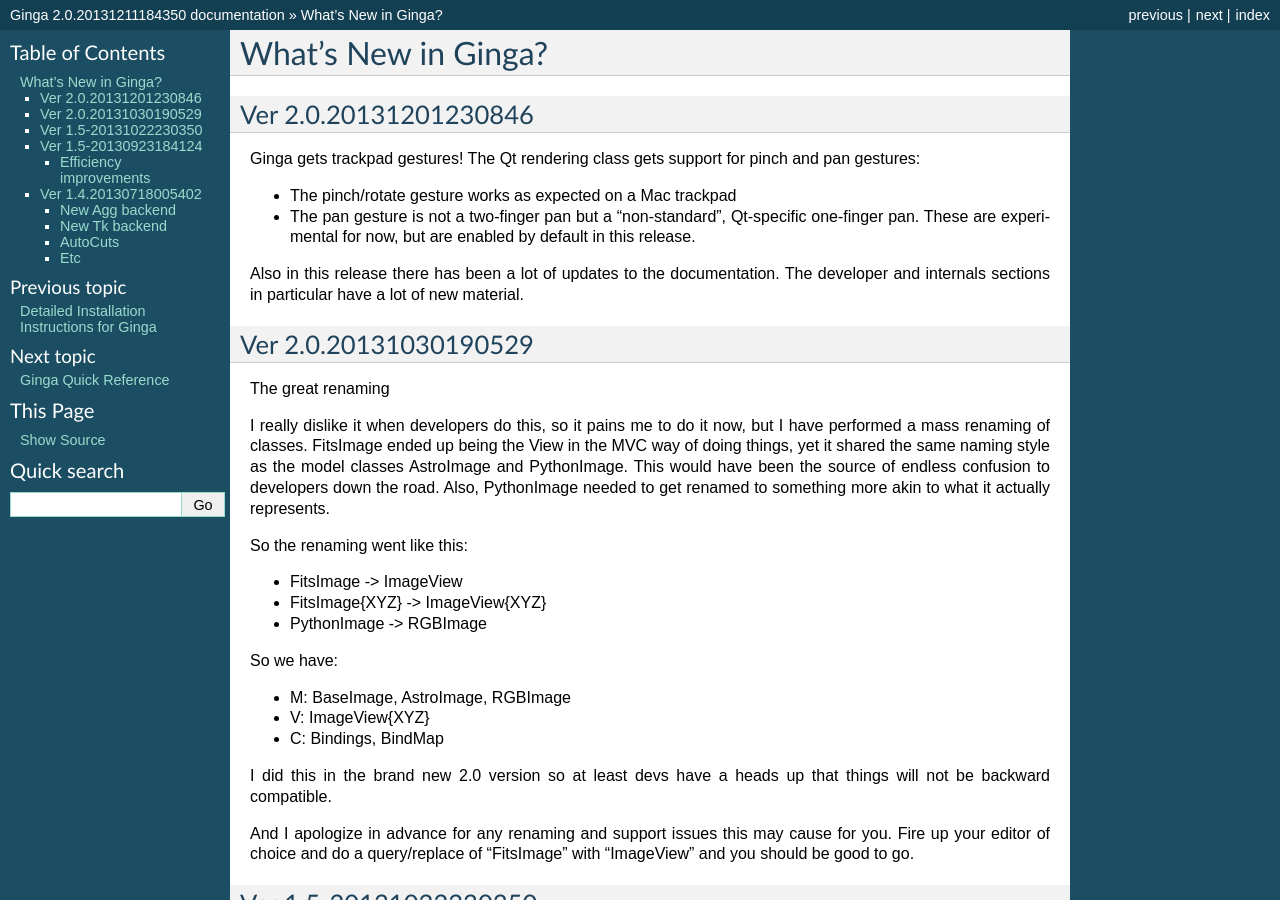
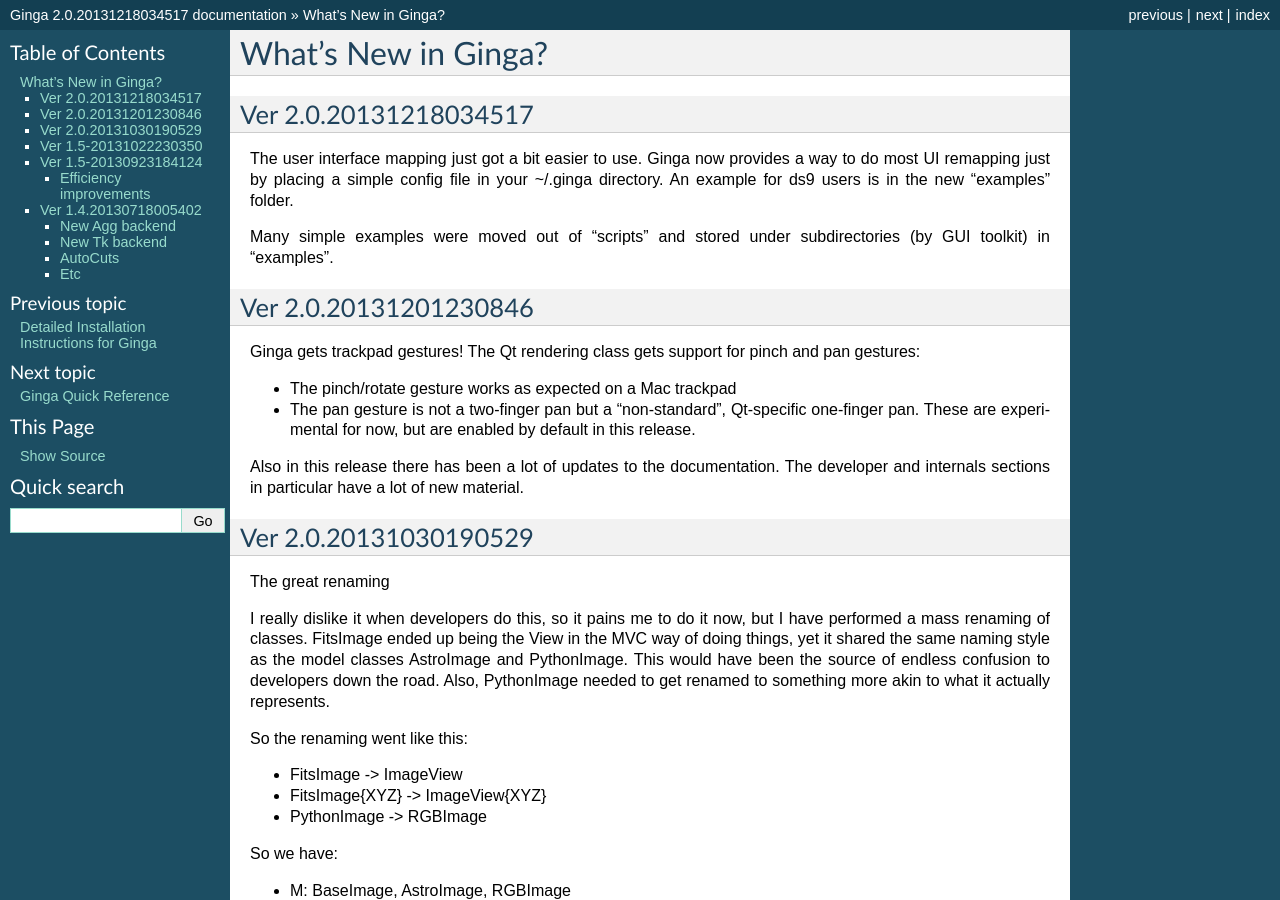
Before and after one commit to ejeschke/ginga, a Sphinx documentation site: the page built from doc/WhatsNew.rst, in a window 1280 px wide and 900 px high. Built offline with Sphinx 7.4.7, drawn with Linux system fonts in a browser that asks for light colours; some of the changed text lies outside the part shown.

Commit message:
Bumped version

```diff
--- a/doc/WhatsNew.rst
+++ b/doc/WhatsNew.rst
@@ -1,6 +1,17 @@
 ++++++++++++++++++++
 What's New in Ginga?
 ++++++++++++++++++++
+
+Ver 2.0.20131218034517
+======================
+The user interface mapping just got a bit easier to use.  Ginga now
+provides a way to do most UI remapping just by placing a simple config
+file in your ~/.ginga directory.  An example for ds9 users is in the
+new "examples" folder.
+
+Many simple examples were moved out of "scripts" and stored under
+subdirectories (by GUI toolkit) in "examples".
+
 
 Ver 2.0.20131201230846
 ======================
--- a/ginga/version.py
+++ b/ginga/version.py
@@ -1,6 +1,6 @@
 # this file was automatically generated
 major = 2
 minor = 0
-release = 20131211184350
+release = 20131218034517
 
 version = '%d.%d.%d' % (major, minor, release)
```
